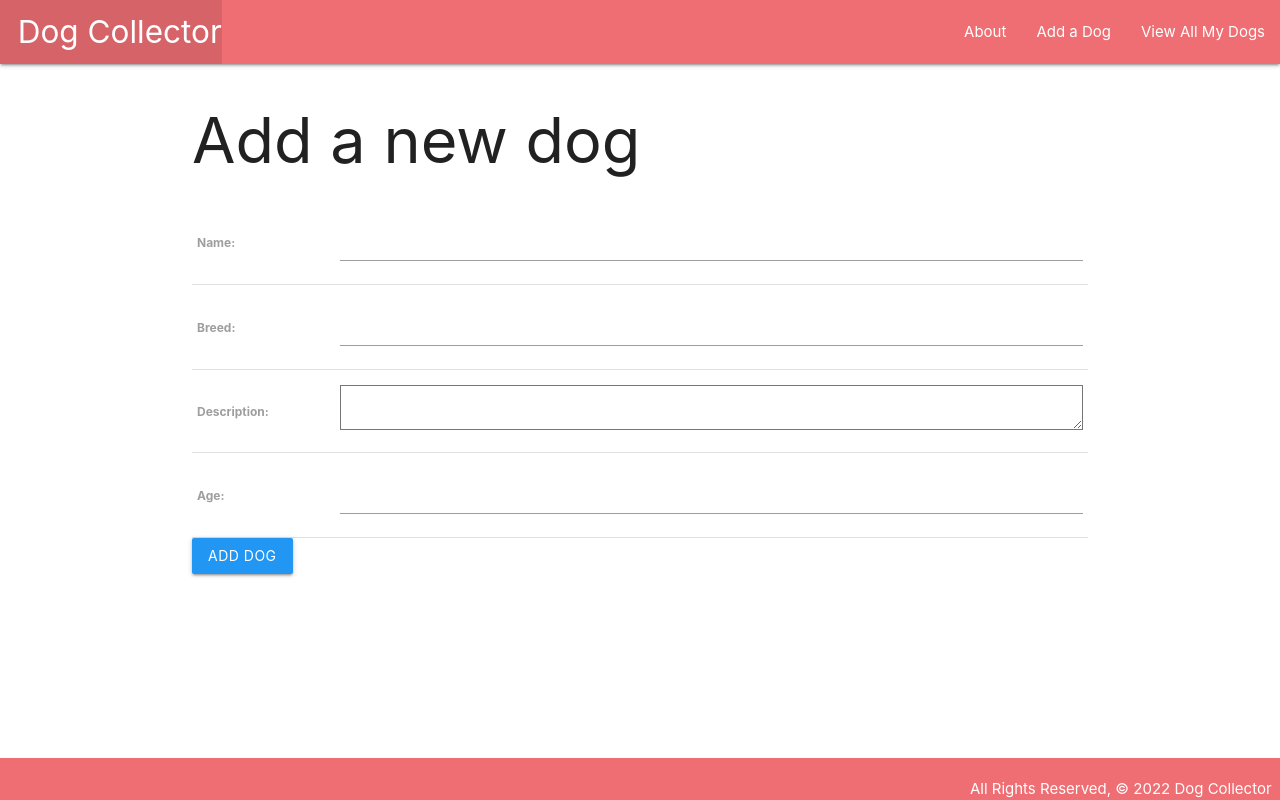
After one commit to nellygibbs/dogcollector, a Django app: page /dogs/create/ in a window 1280 px wide. The commit adds this page. Run offline with Django 4.2, Linux system fonts and the light colour scheme.

```diff
--- a/main_app/models.py
+++ b/main_app/models.py
@@ -1,4 +1,5 @@
 from django.db import models
+from django.urls import reverse
 
 # Create your models here.
 class Dog(models.Model):
@@ -10,3 +11,6 @@ class Dog(models.Model):
 # Changes string representation of the object
     def __str__(self):
         return self.name
+
+    def get_absolute_url(self):
+        return reverse('detail', kwargs={'dog_id': self.id})
--- a/main_app/templates/base.html
+++ b/main_app/templates/base.html
@@ -23,8 +23,9 @@
             </li>
           </ul>
           <ul class="right">
-            <li><a href="/about">About</a></li>
-            <li><a href="/dogs">View All My Dogs</a></li>
+            <li><a href="{% url 'about' %}">About</a></li>
+            <li><a href="{% url 'dogs_create' %}">Add a Dog</a></li>
+            <li><a href="{% url 'index' %}">View All My Dogs</a></li>
           </ul>
         </div>
       </nav>
--- a/main_app/templates/dogs/index.html
+++ b/main_app/templates/dogs/index.html
@@ -6,7 +6,7 @@
 
 {% for dog in dogs %}
 <div class="card">
-    <a href="/dogs/dog.id">
+    <a href="{% url 'detail' dog.id %}">
         <div class="card-content">
             <span class="card-title">{{ dog.name }}</span>
             <p>Breed: {{ dog.breed }}</p>
--- /dev/null
+++ b/main_app/templates/main_app/dog_form.html
@@ -0,0 +1,16 @@
+{% extends 'base.html' %}
+
+{% block content %}
+
+<h1>Add a new dog</h1>
+
+<form action="" method="POST">
+    {% csrf_token %}
+    <table>
+        {{ form.as_table }}
+    </table>
+    <input class="btn blue" type="submit" value="Add dog">
+</form>
+
+
+{% endblock %}
--- a/main_app/urls.py
+++ b/main_app/urls.py
@@ -6,4 +6,6 @@ urlpatterns = [
     path('about/', views.about, name='about'),
     path('home/', views.home, name='home'),
     path('dogs/', views.dogs_index, name='index'),
+    path('dogs/<int:dog_id>/', views.dogs_detail, name='detail'),
+    path('dogs/create/', views.DogCreate.as_view(), name='dogs_create'),
 ]
--- a/main_app/views.py
+++ b/main_app/views.py
@@ -1,6 +1,7 @@
 from django.shortcuts import render
 from django.http import HttpResponse
 from .models import Dog
+from django.views.generic.edit import CreateView
 
 # Create your views here.
 def home(request):
@@ -12,3 +13,13 @@ def about(request):
 def dogs_index(request):
     dogs = Dog.objects.all()
     return render(request, 'dogs/index.html', {'dogs': dogs})
+
+
+def dogs_detail(request, dog_id):
+    dog = Dog.objects.get(id=dog_id)
+    return render(request, 'dogs/detail.html', {'dog': dog})
+
+class DogCreate(CreateView):
+    model = Dog
+    # provides all the fields for this model
+    fields = '__all__'
```
Also changed, not shown: main_app/templates/dogs/detail.html (added, +21 -0 lines).
